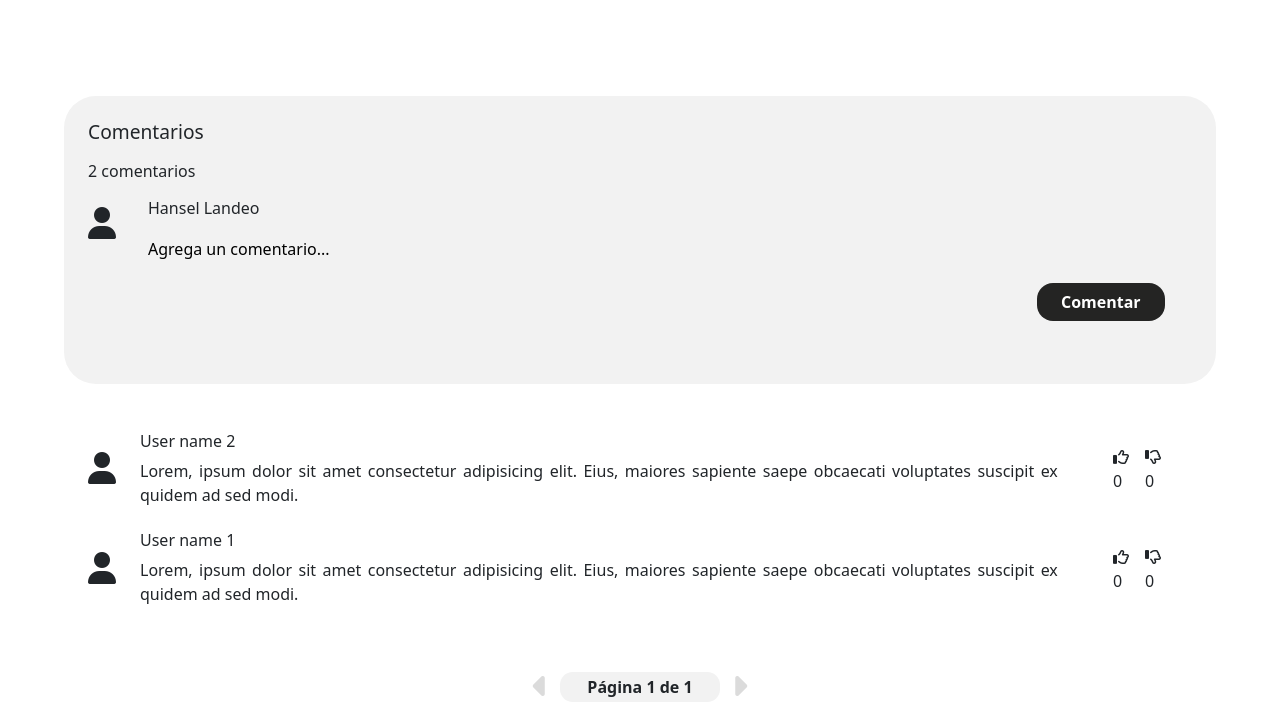
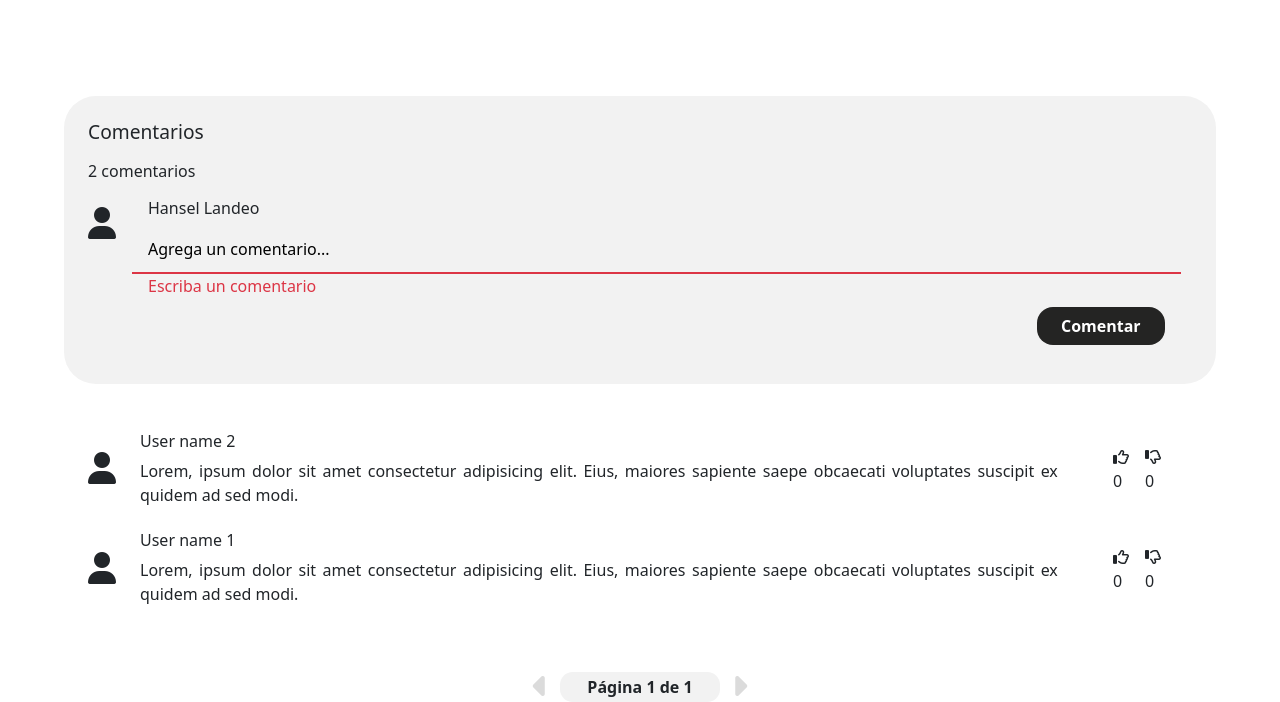
Before and after one commit to AlexandraRamirezz/Hecho-en-Peru, a plain HTML site: page pages/regiones-html/cusco.html in a window 1280 px wide. Both pictures are taken after a click on the button "Comentar". Shown: the part 3232-3934 px from the top of the page. Drawn offline with nearby package versions, Linux system fonts and the light colour scheme; a web font is replaced by a local one.

Commit message:
G - Error message region section

```diff
--- a/js/comentarios.js
+++ b/js/comentarios.js
@@ -2,13 +2,17 @@
 
 function nComentario() {
     let li = document.createElement("li");
-    let userName = document.querySelector(".new-comment-section .input-comment h4").textContent;
+    let userName = document.querySelector(".new-comment-section .input-box h4").textContent;
     let valorIngresado = document.getElementById("newComment").value;
+    let inputBox = document.querySelector(".input-comment");
     let text = document.createTextNode(valorIngresado);
+    let commentError = document.querySelector(".error-input");
     li.appendChild(text);
 
     if (valorIngresado === '') {
-        alert("Ingrese un comentario");
+        commentError.classList.add("active");
+        inputBox.classList.add("error");
+        console.log("error");
     } else {
         li.className = "comment";
         li.innerHTML = `
@@ -34,11 +38,13 @@ function nComentario() {
         let commentsList = document.getElementById("comments-list");
         let firstComment = commentsList.firstChild;
         commentsList.insertBefore(li, firstComment);
+
+        document.getElementById("newComment").value = "";
+        showComments();
+        updateCommentCount();
+        commentError.classList.remove("active");
+        inputBox.classList.remove("error");
     }
-
-    document.getElementById("newComment").value = "";
-    showComments();
-    updateCommentCount();
 }
 
 // Función para manejar el evento de presionar tecla en el campo de entrada
@@ -164,7 +170,6 @@ function updateCommentCount() {
 window.addEventListener("DOMContentLoaded", function() {
     // Llamar a la función para actualizar el número de comentarios
     updateCommentCount();
-    updateRatingCount();
 });
 
 //COMENTARIOS POR PÁGINA
--- a/pages/regiones-html/cusco.html
+++ b/pages/regiones-html/cusco.html
@@ -294,9 +294,10 @@
                     <div class="user-icon">
                         <i class="fa-solid fa-user fa-2x"></i>
                     </div>
-                    <div class="input-comment">
+                    <div class="input-box">
                         <h4>Hansel Landeo</h4>
-                        <input id="newComment" type="text" placeholder="Agrega un comentario...">
+                        <input id="newComment" class="input-comment" type="text" placeholder="Agrega un comentario...">
+                        <div class="error-input">Escriba un comentario</div>
                         <div class="btn-comment">
                             <button onclick="nComentario()">Comentar</button>
                         </div>
--- a/scss/_pages-desc-region.scss
+++ b/scss/_pages-desc-region.scss
@@ -139,7 +139,7 @@
                 margin-right: 1rem;
                 margin-top: 0.5rem;
             }
-            .input-comment{
+            .input-box{
                 width: 95%;
                 margin-bottom: 1.5rem;
                 display: flex;
@@ -148,7 +148,7 @@
                 h4{
                     margin-left: 1rem;
                 }
-                #newComment{
+                .input-comment{
                     width: 100%;
                     height: 3rem;
                     outline: none;
@@ -166,6 +166,19 @@
                     &:focus{
                         border-bottom: 2px solid #000000;
                     }
+                }
+                .input-comment.error{
+                    transition: all 0.5s ease;
+                    border-bottom: 2px solid #dc3545;
+                }
+                .error-input{
+                    margin-left: 1rem;
+                    color: #dc3545;
+                    display: none;
+                }
+                .error-input.active{
+                    display: block;
+                    transition: all 0.5s ease;
                 }
                 .btn-comment{
                     height: 3.5rem;
```
Also changed, not shown: css/style.css, 1 other file.
